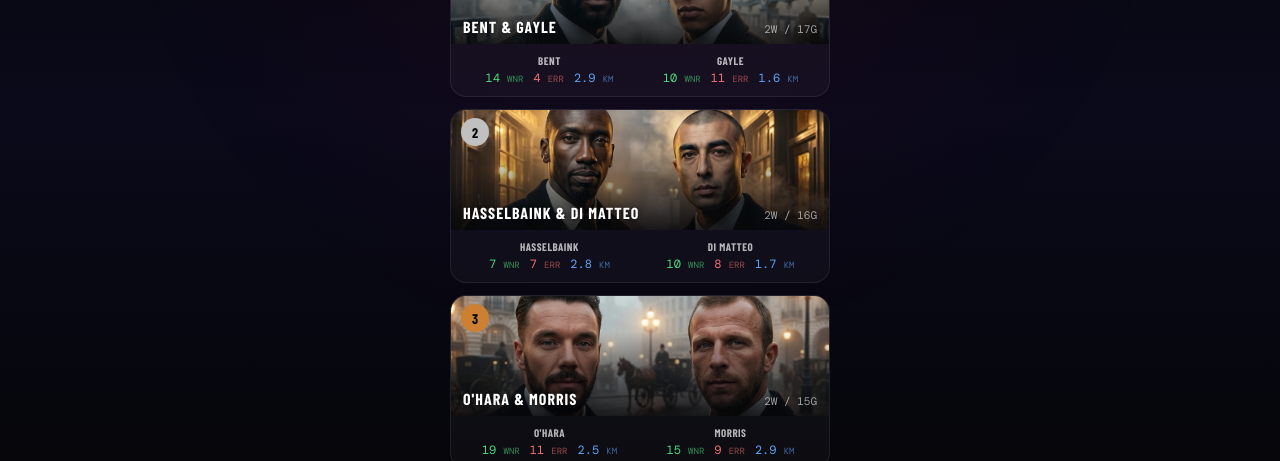
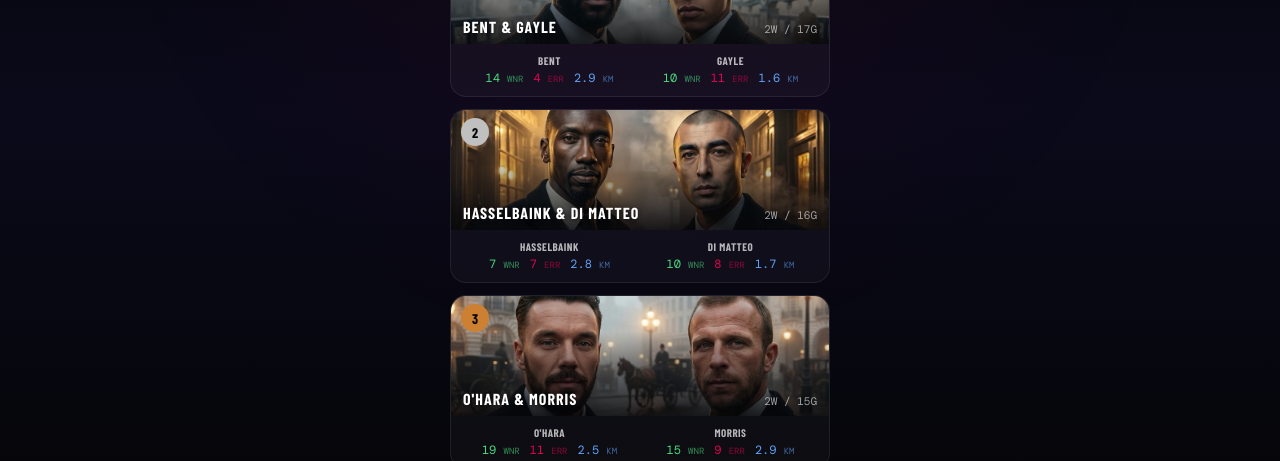
Before and after one commit to jcgale1/wlpt-live, a React (Vite) app: page / in a window 1280 px wide. Both pictures are taken after a click on the button 648 px from the left and 718 px from the top of the page. Shown: the part 339-800 px from the top of the page. Built offline with nearby package versions, Linux system fonts and the light colour scheme; no server answers; a web font is replaced by a local one.

Commit message:
fix: errors colour hot pink (#E60150) for stronger contrast
Co-Authored-By: Claude Opus 4.6 <noreply@anthropic.com>

```diff
--- a/src/components/IndividualLeaderboardSlide.jsx
+++ b/src/components/IndividualLeaderboardSlide.jsx
@@ -78,7 +78,7 @@ export default function IndividualLeaderboardSlide() {
 
             <div style={{ display: 'flex', gap: 14, alignItems: 'center' }}>
               <MiniStat label="WNR" value={p.winners} color="#4ade80" />
-              <MiniStat label="ERR" value={p.errors} color="#f87171" />
+              <MiniStat label="ERR" value={p.errors} color="#E60150" />
               <MiniStat label="KM" value={p.distance.toFixed(1)} color="#60a5fa" />
             </div>
           </motion.div>
--- a/src/components/PlayerCardsSlide.jsx
+++ b/src/components/PlayerCardsSlide.jsx
@@ -114,7 +114,7 @@ export default function PlayerCardsSlide() {
                       </span>
                       <div style={{ display: 'flex', gap: 10 }}>
                         <span style={{ fontSize: 12, fontFamily: '"DM Mono", monospace', color: '#4ade80' }}>{ps.winners} <span style={{ fontSize: 9, opacity: 0.6 }}>WNR</span></span>
-                        <span style={{ fontSize: 12, fontFamily: '"DM Mono", monospace', color: '#f87171' }}>{ps.errors} <span style={{ fontSize: 9, opacity: 0.6 }}>ERR</span></span>
+                        <span style={{ fontSize: 12, fontFamily: '"DM Mono", monospace', color: '#E60150' }}>{ps.errors} <span style={{ fontSize: 9, opacity: 0.6 }}>ERR</span></span>
                         <span style={{ fontSize: 12, fontFamily: '"DM Mono", monospace', color: '#60a5fa' }}>{ps.distance.toFixed(1)} <span style={{ fontSize: 9, opacity: 0.6 }}>KM</span></span>
                       </div>
                     </div>
```
